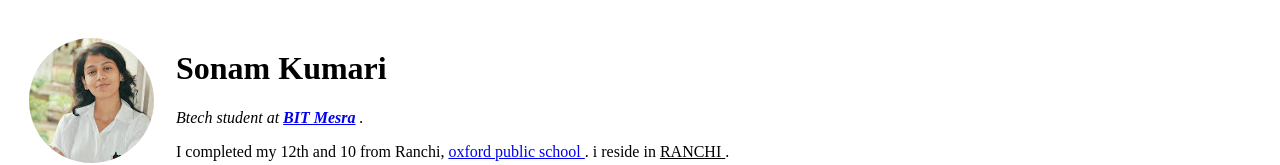
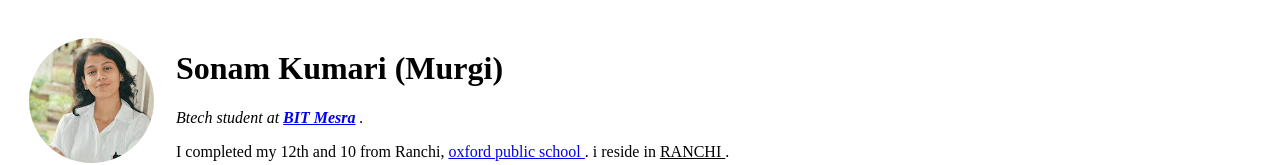
Before and after one commit to sonam-bit/webdevelopment, a plain HTML site: page index.html in a window 1280 px wide. Shown: the top 165 px of the page. Drawn offline with Linux system fonts and the light colour scheme.

Commit message:
Update index.html

```diff
--- a/index.html
+++ b/index.html
@@ -9,7 +9,7 @@
     <table cellspacing ="20">
         <tr>
         <td><img src="circle-cropped (1).png " alt= "logo"> </td>
-        <td> <h1> Sonam Kumari </h1>
+        <td> <h1> Sonam Kumari (Murgi) </h1>
             <em> <p>Btech student at <strong><a href="https://www.bitmesra.ac.in/BIT_Mesra?cid=8&pid=H">BIT Mesra</a> </strong>.</p> </em>
             <p> I completed my 12th and 10 from Ranchi, <a href="http://www.oxfordpublicschool.net.in/index.aspx?AspxAutoDetectCookieSupport=1">oxford public school </a>. i reside in <u> RANCHI </u>. </p> </td>
         </tr>
```
